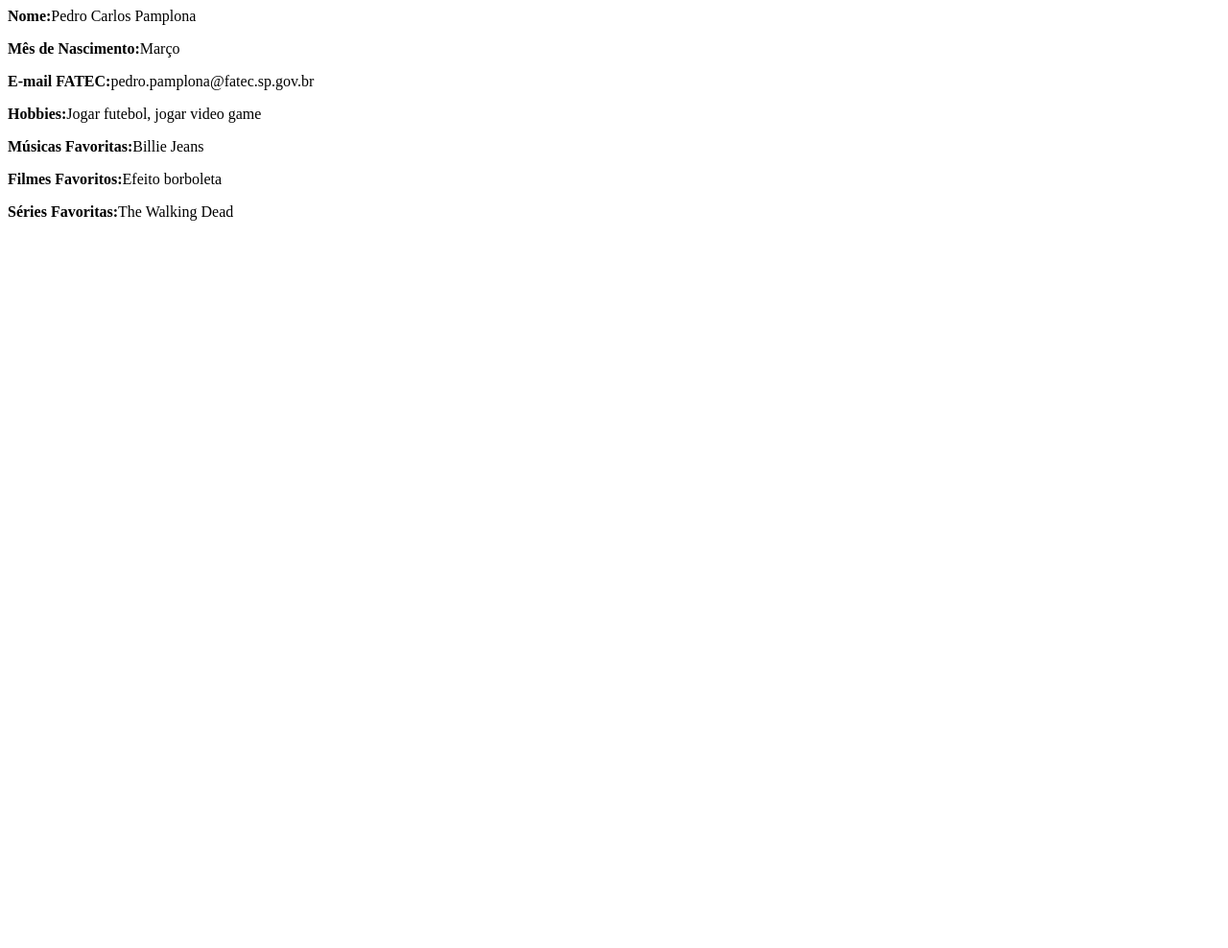
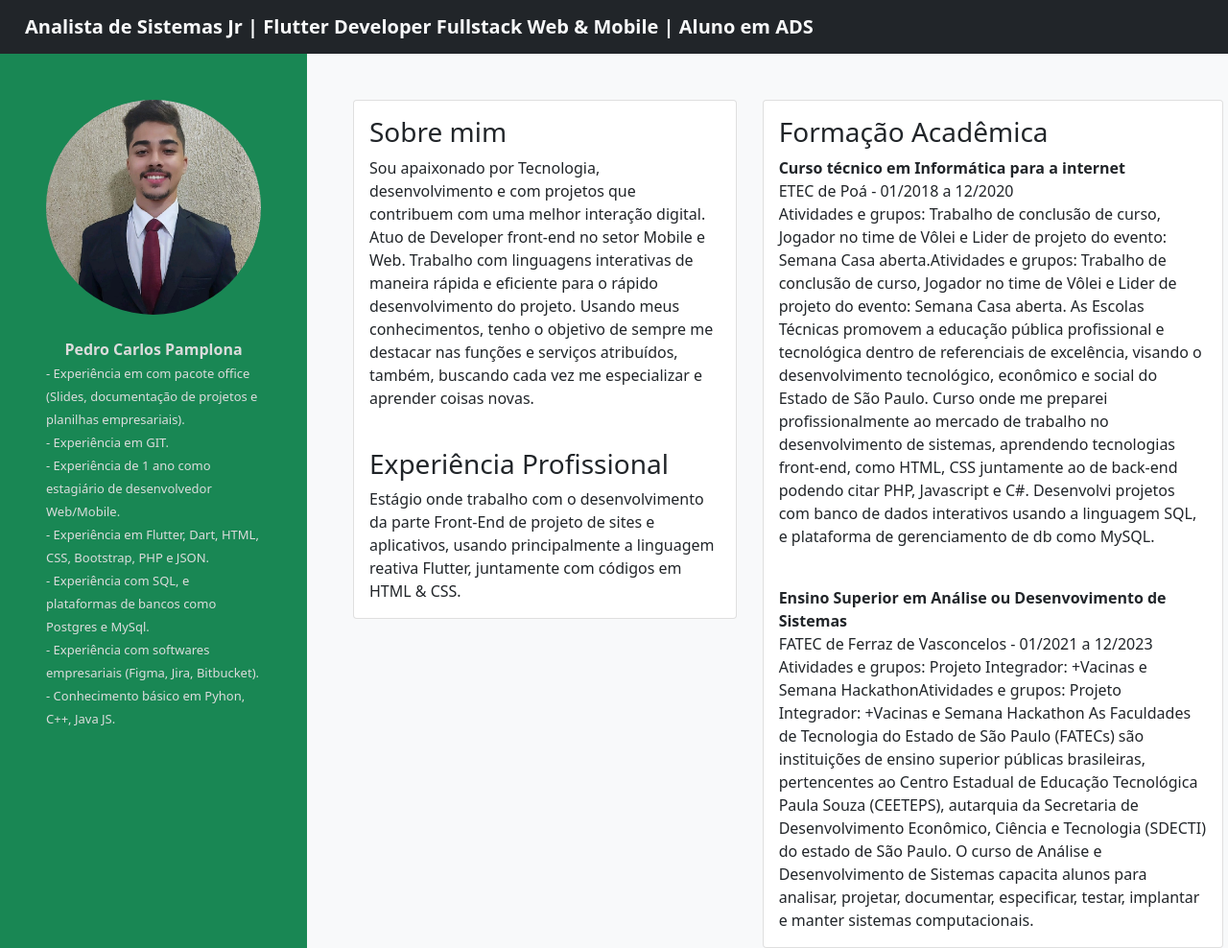
Before and after one commit to pcppamplona/Web_Curriculo_v1.0, a plain HTML site: page index.html in a window 1280 px wide. Shown: the top 988 px of the page at 96% size. Before the commit the page ends 800 px from the top, so only its background shows below. Drawn offline with nearby package versions, Linux system fonts and the light colour scheme.

Commit message:
Curriculo Simples com Bootstrap

```diff
--- a/index.html
+++ b/index.html
@@ -4,15 +4,72 @@
     <meta charset="UTF-8">
     <meta http-equiv="X-UA-Compatible" content="IE=edge">
     <meta name="viewport" content="width=device-width, initial-scale=1.0">
-    <title>Index Test</title>
+
+    <link href="https://cdn.jsdelivr.net/npm/bootstrap@5.1.3/dist/css/bootstrap.min.css" rel="stylesheet">
+
+    <title>Document</title>
 </head>
 <body>
-    <b>Nome:</b>Pedro Carlos Pamplona<p></p>
-    <b>Mês de Nascimento:</b>Março<p></p>
-    <b>E-mail FATEC:</b>pedro.pamplona@fatec.sp.gov.br<p></p>
-    <b>Hobbies:</b>Jogar futebol, jogar video game<p></p>
-    <b>Músicas Favoritas:</b>Billie Jeans<p></p>
-    <b>Filmes Favoritos:</b>Efeito borboleta<p></p>
-    <b>Séries Favoritas:</b>The Walking Dead<p></p>
+    <script src="https://cdn.jsdelivr.net/npm/bootstrap@5.1.3/dist/js/bootstrap.bundle.min.js"></script>
+
+    <nav class="navbar bg-dark">
+        <a class="navbar-brand" href="#"><b class="text-light">&nbsp;&nbsp;&nbsp;&nbsp;&nbsp;Analista de Sistemas Jr | Flutter Developer Fullstack Web & Mobile | Aluno em ADS</b></a>
+    </nav>
+    <div class="container-fluid bg-light">
+        <div class="row">
+            <div class="col-3 bg-success p-5">
+                <img class="mw-100 rounded-circle" src="foto.jpg" alt="Max-width 15%">
+                <br><br>
+                <font size="3" color="#DCDCDC">
+                    <center><b>Pedro Carlos Pamplona</b></center>
+                </font>
+                <font size="2" color="#DCDCDC">
+                        - Experiência em com pacote office (Slides, documentação de projetos e planilhas empresariais).<br>
+                        - Experiência em GIT.<br>
+                        - Experiência de 1 ano como estagiário de desenvolvedor Web/Mobile.<br>
+                        - Experiência em Flutter, Dart, HTML, CSS, Bootstrap, PHP e JSON.<br>
+                        - Experiência com SQL, e plataformas de bancos como Postgres e MySql.<br>
+                        - Experiência com softwares empresariais (Figma, Jira, Bitbucket).<br>
+                        - Conhecimento básico em Pyhon, C++, Java JS.
+                </font>
+            </div>
+
+            <div class="col-4 p-5">
+                <div class="card" style="width: 25rem;">
+                    <div class="card-body">
+                      <h3 class="card-title">Sobre mim</h3>
+                      <p class="card-text">Sou apaixonado por Tecnologia, desenvolvimento e com projetos que contribuem com uma melhor interação digital. Atuo de Developer front-end no setor Mobile e Web. Trabalho com linguagens interativas de maneira rápida e eficiente para o rápido desenvolvimento do projeto. Usando meus conhecimentos, tenho o objetivo de sempre me destacar nas funções e serviços atribuídos, também, buscando cada vez me especializar e aprender coisas novas.</p>
+                        <br>
+                      <h3 class="card-title">Experiência Profissional</h3>
+                      <p class="card-text">Estágio onde trabalho com o desenvolvimento da parte Front-End de projeto de sites e aplicativos, usando principalmente a linguagem reativa Flutter, juntamente com códigos em HTML & CSS.</p>
+
+
+                    </div>
+                </div>
+            </div>
+
+            <div class="col-5 p-5">
+                <div class="card" style="width: 30rem;">
+                    <div class="card-body">
+                      <h3 class="card-title">Formação Acadêmica</h3>
+                      <b>Curso técnico em Informática para a internet</b>
+                      <p class="card-text">ETEC de Poá - 01/2018 a 12/2020<br>
+                        Atividades e grupos: Trabalho de conclusão de curso, Jogador no time de Vôlei e Lider de projeto do evento: Semana Casa aberta.Atividades e grupos: Trabalho de conclusão de curso, Jogador no time de Vôlei e Lider de projeto do evento: Semana Casa aberta.
+                        As Escolas Técnicas promovem a educação pública profissional e tecnológica dentro de referenciais de excelência, visando o desenvolvimento tecnológico, econômico e social do Estado de São Paulo.
+                        Curso onde me preparei profissionalmente ao mercado de trabalho no desenvolvimento de sistemas, aprendendo tecnologias front-end, como HTML, CSS juntamente ao de back-end podendo citar PHP, Javascript e C#. Desenvolvi projetos com banco de dados interativos usando a linguagem SQL, e plataforma de gerenciamento de db como MySQL.
+                      </p>
+                        <br>
+                      <b>Ensino Superior em Análise ou Desenvovimento de Sistemas</b>
+                      <p class="card-text">FATEC de Ferraz de Vasconcelos - 01/2021 a 12/2023<br>
+                        Atividades e grupos: Projeto Integrador: +Vacinas e Semana HackathonAtividades e grupos: Projeto Integrador: +Vacinas e Semana Hackathon
+                        As Faculdades de Tecnologia do Estado de São Paulo (FATECs) são instituições de ensino superior públicas brasileiras, pertencentes ao Centro Estadual de Educação Tecnológica Paula Souza (CEETEPS), autarquia da Secretaria de Desenvolvimento Econômico, Ciência e Tecnologia (SDECTI) do estado de São Paulo.
+                        O curso de Análise e Desenvolvimento de Sistemas capacita alunos para analisar, projetar, documentar, especificar, testar, implantar e manter sistemas computacionais.
+                      </p>
+                    </div>
+                </div>
+            </div>
+        </div>
+    </div>
+
 </body>
 </html>
```
Also changed, not shown: foto.jpg (added).
